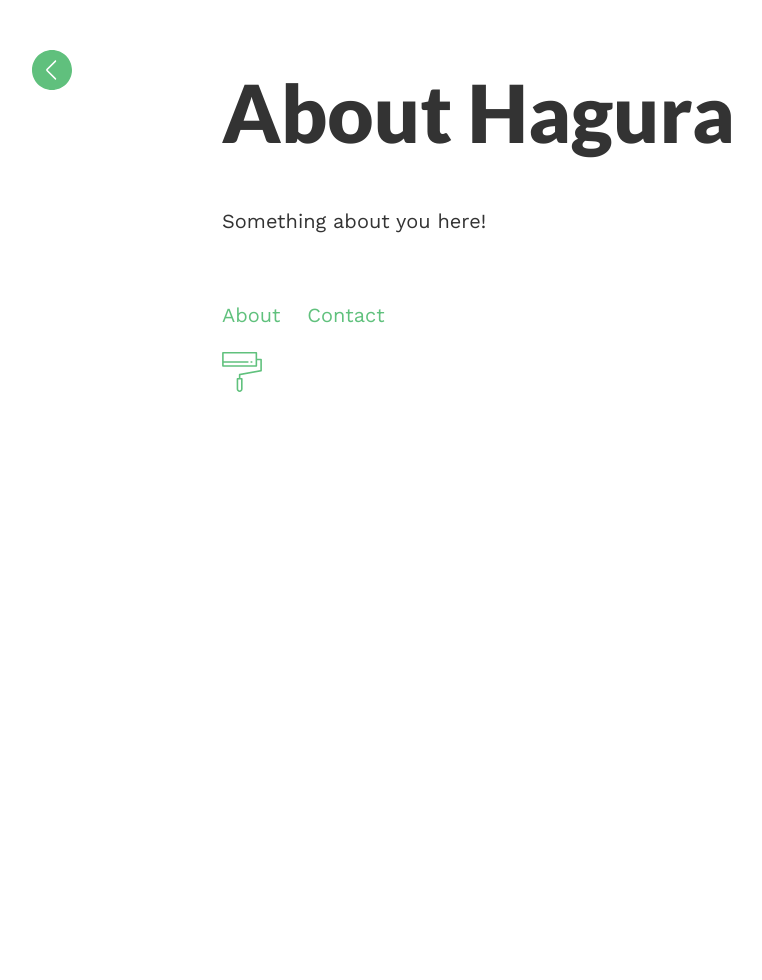
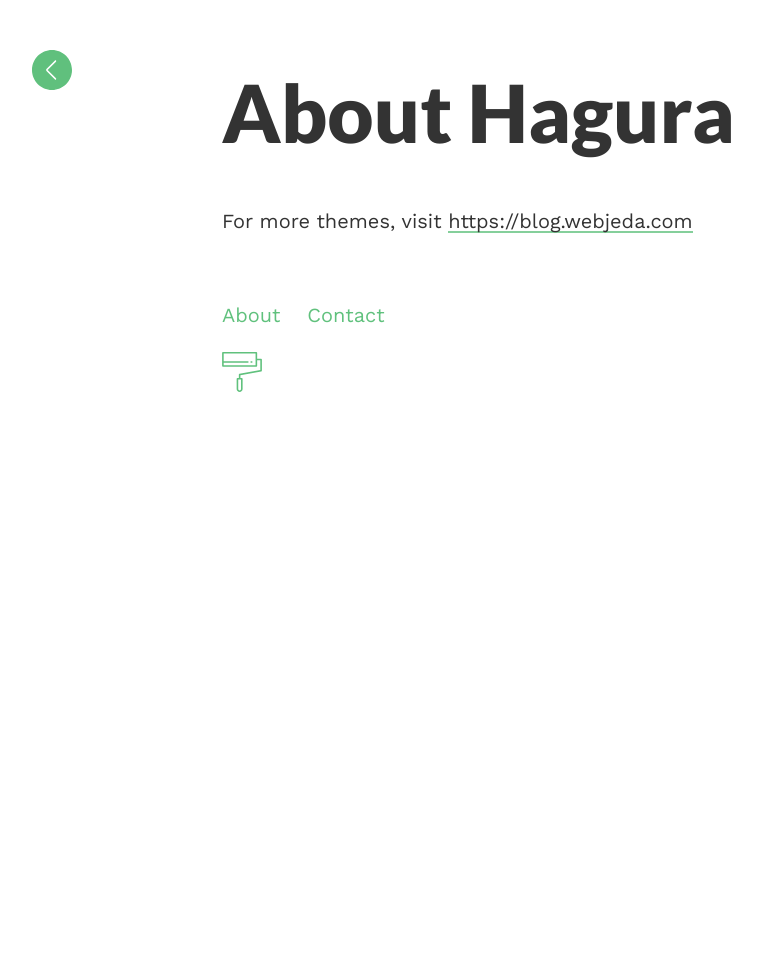
Before and after one commit to sharu725/hagura, a Jekyll site: the page built from about.md, in a window 1280 px wide. Shown: the whole page, without its empty margins (18-780 px from the left). Built offline with Jekyll 4.4.1, drawn with Linux system fonts in a browser that asks for light colours.

Commit message:
link to blog

```diff
--- a/about.md
+++ b/about.md
@@ -4,4 +4,4 @@ layout: post
 permalink: /about/
 ---
 
-Something about you here!
+For more themes, visit [https://blog.webjeda.com](https://blog.webjeda.com)
```
